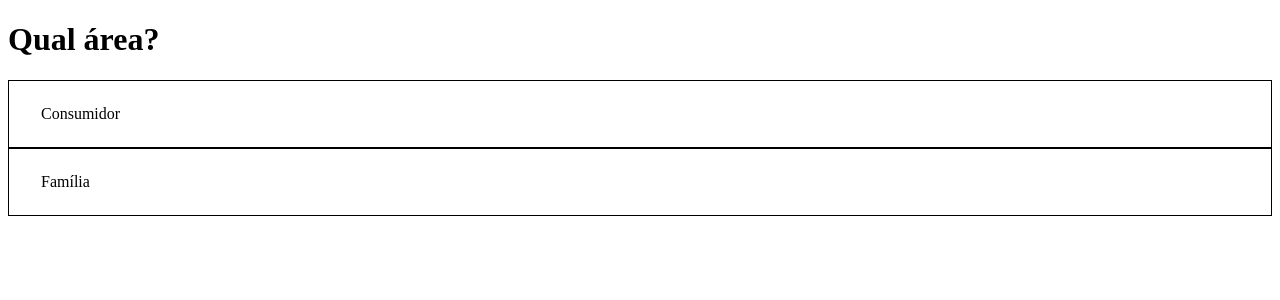
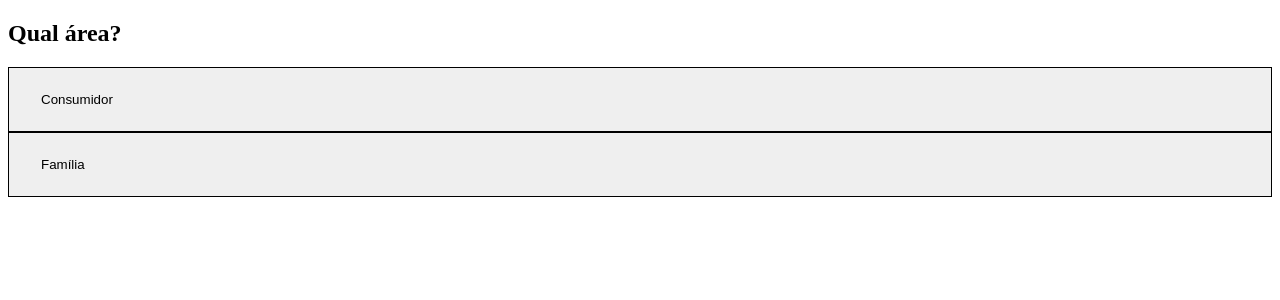
Before and after one commit to hbalardin/ifsul-project, a React (Create React App) app: page /quiz in a window 1280 px wide. Shown: the top 300 px of the page. Built offline with nearby package versions, Linux system fonts and the light colour scheme.

Commit message:
feature (quiz): update payload to new structure

```diff
--- a/src/mocks/quiz.json
+++ b/src/mocks/quiz.json
@@ -1,39 +1,80 @@
 {
   "data": {
-    "title": "Qual área?",
-    "answers": ["Consumidor", "Família"],
-    "linkedQuestions": [
+    "questions": [
       {
-        "title": "Qual meio?",
-        "answers": ["Online", "Físico"],
-        "linkedQuestions": [
-          {
-            "title": "Qual o problema?",
-            "answers": ["Reembolso", "Não recebimento", "Propagando enganosa"]
+        "id": "q1",
+        "title": "Qual área?"
       },
       {
-            "title": "Qual o problema?",
-            "answers": ["Produto vencido", "Produto falsificado"]
-          }
-        ]
+        "id": "q11",
+        "title": "Qual meio?"
       },
       {
-        "title": "Qual relação?",
-        "answers": ["Conjuge", "Filhos", "Pais"],
-        "linkedQuestions": [
-          {
-            "title": "Qual o problema?",
-            "answers": ["Separação", "Mudança de nome", "Divisão de bens"]
+        "id": "q111",
+        "title": "Qual o problema?"
       },
       {
-            "title": "Qual o problema?",
-            "answers": ["Pensão", "Disputa de guarda"]
+        "id": "q112",
+        "title": "Qual o problema?"
+      }
+    ],
+    "answers": [
+      {
+        "id": "a1",
+        "title": "Consumidor",
+        "description": "A área do consumidor tem a ver com compras e coisas",
+        "questionId": "q1",
+        "nextQuestionId": "q11"
       },
       {
-            "title": "Qual o problema?",
-            "answers": ["Herança", "Cuidados"]
-          }
-        ]
+        "id": "a11",
+        "title": "Online",
+        "description": "O meio online...",
+        "questionId": "q11",
+        "nextQuestionId": "q111"
+      },
+      {
+        "id": "a111",
+        "title": "Reembolso",
+        "description": "Reembolso tem a ver com...",
+        "questionId": "q111"
+      },
+      {
+        "id": "a112",
+        "title": "Propaganda enganosa",
+        "description": "Propaganda enganosa tem a ver com...",
+        "questionId": "q111"
+      },
+      {
+        "id": "a113",
+        "title": "Não recebimento",
+        "description": "Não recebimento tem a ver com...",
+        "questionId": "q111"
+      },
+      {
+        "id": "a12",
+        "title": "Físico",
+        "description": "O meio físico tem a ver com...",
+        "questionId": "q11",
+        "nextQuestionId": "q112"
+      },
+      {
+        "id": "a121",
+        "title": "Produto vencido",
+        "description": "Produto vencido tem a ver com...",
+        "questionId": "q112"
+      },
+      {
+        "id": "a122",
+        "title": "Produto falsificado",
+        "description": "Produto falsificado tem a ver com...",
+        "questionId": "q112"
+      },
+      {
+        "id": "a2",
+        "title": "Família",
+        "description": "A área da família tem a ver com a família",
+        "questionId": "q1"
       }
     ]
   }
--- a/src/pages/Quiz/index.tsx
+++ b/src/pages/Quiz/index.tsx
@@ -1,63 +1,91 @@
-import { useState } from 'react';
+import { useEffect, useState } from 'react';
 
 import quiz from '../../mocks/quiz.json';
 
 interface Question {
+  id: string;
   title: string;
-  answers: string[];
-  linkedQuestions?: Question[]
+}
+
+interface Answer {
+  id: string;
+  title: string;
+  description: string;
+  questionId: string
+  nextQuestionId?: string;
 }
 
 export const Quiz = (): JSX.Element => {
-  const [currentQuestion, setCurrentQuestion] = useState<Question>(quiz.data);
-  const [results, setResults] = useState('');
+  const [currentQuestion, setCurrentQuestion] = useState<Question>();
+  const [currentAnswers, setCurrentAnswers] = useState<Answer[]>([]);
+  const [showResults, setShowResults] = useState(false);
 
-  const handleFinish = (): void => {
-    setResults('Congratulations!');
+  const startQuiz = (): void => {
+    const firstQuestion = quiz.data.questions[0];
+    const firstAnswers = quiz.data.answers.filter((answer) => answer.questionId === firstQuestion.id);
+
+    setCurrentQuestion(firstQuestion);
+    setCurrentAnswers(firstAnswers);
+    setShowResults(false);
   };
 
-  const handleSelectAnswer = (index: number): void => {
-    if (currentQuestion?.linkedQuestions) {
-      return setCurrentQuestion(currentQuestion.linkedQuestions[index]);
+  const handleSelectAnswer = (nextQuestionId?: string): void => {
+    if (!nextQuestionId) {
+      setShowResults(true);
+      return;
     }
 
-    return handleFinish();
+    const nextQuestion = quiz.data.questions.find((question) => question.id === nextQuestionId);
+    const nextAnswers = quiz.data.answers.filter((answer) => answer.questionId === nextQuestionId);
+
+    setCurrentQuestion(nextQuestion);
+    setCurrentAnswers(nextAnswers);
   };
 
-  const handleRestart = (): void => {
-    setCurrentQuestion(quiz.data);
-    setResults('');
-  };
+  useEffect(() => {
+    startQuiz();
+  }, []);
 
   return (
+    <section>
+      {showResults
+        ? (
+          <>
+            <h1>Quiz finalizado!</h1>
+            <button onClick={startQuiz} type="button">Reiniciar</button>
+          </>
+        )
+        : (
+          <>
+            <h1>{currentQuestion?.title}</h1>
             <div>
-      {results ? (
-        <>
-          <div>{results}</div>
-          <button type="button" onClick={handleRestart}>Restart</button>
-        </>
-      ) : (
-        <>
-          <h1>{currentQuestion.title}</h1>
-          {currentQuestion?.answers?.map((answer, index) => (
-            // just for now
-            /* eslint-disable-next-line */
-            <div
-              // just for now
-              /* eslint-disable-next-line */
-              key={index}
+              <ul style={{ padding: 0 }}>
+                {currentAnswers.map((answer) => (
+                  <li
+                    key={answer.id}
+                    style={{
+                      listStyle: 'none',
+                    }}
+                  >
+                    <button
+                      type="button"
+                      onClick={() => handleSelectAnswer(answer.nextQuestionId)}
                       style={{
                         padding: '24px 32px',
                         border: '1px solid #000',
                         cursor: 'pointer',
+                        width: '100%',
+                        textAlign: 'left',
                       }}
-              onClick={() => handleSelectAnswer(index)}
                     >
-              {answer}
+                      {answer.title}
+                    </button>
+                  </li>
+                ))}
+              </ul>
             </div>
-          ))}
           </>
         )}
-    </div>
+    </section>
   );
 };
```
Lines whose indentation alone changed are shown as unchanged.
